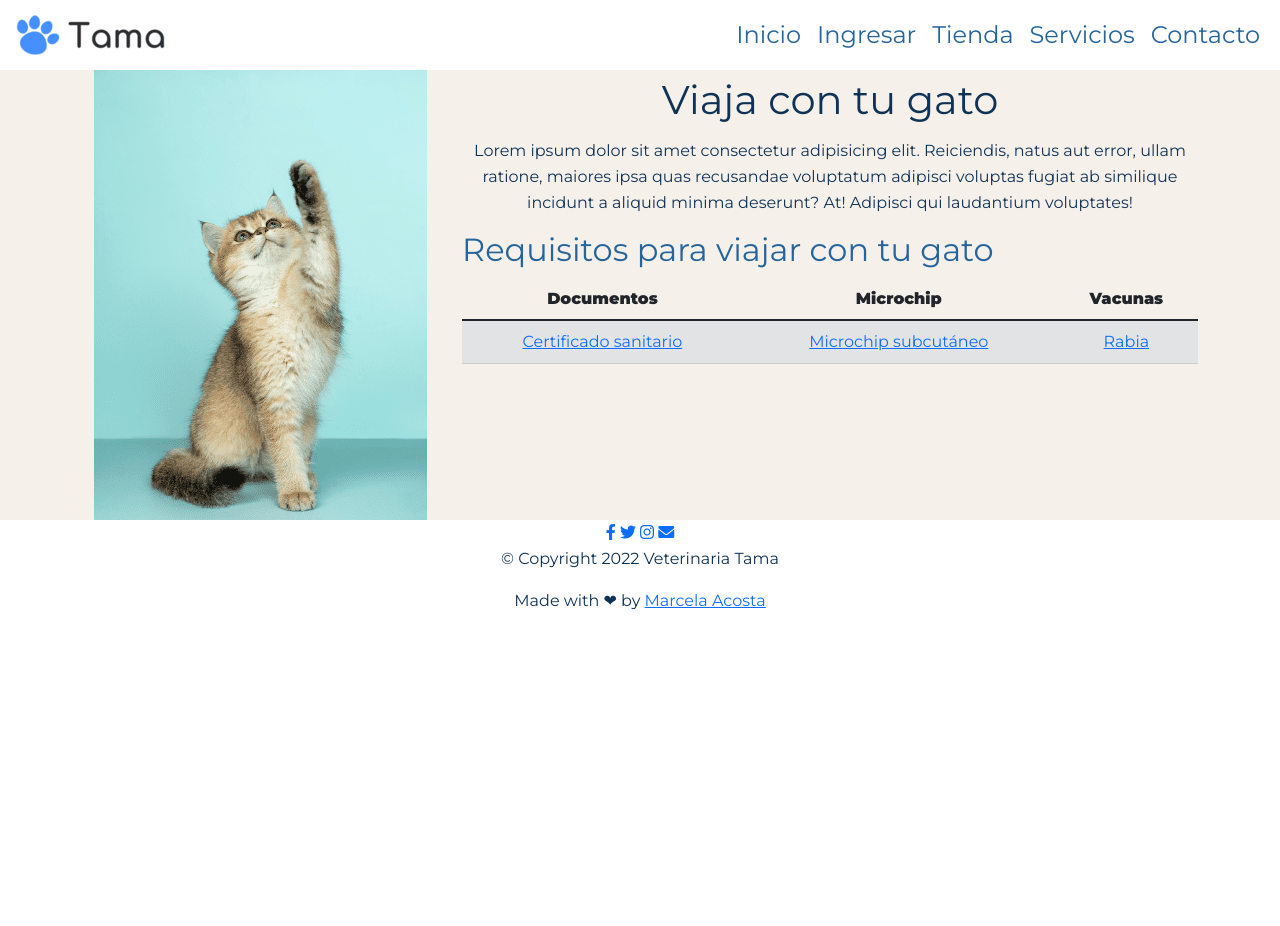
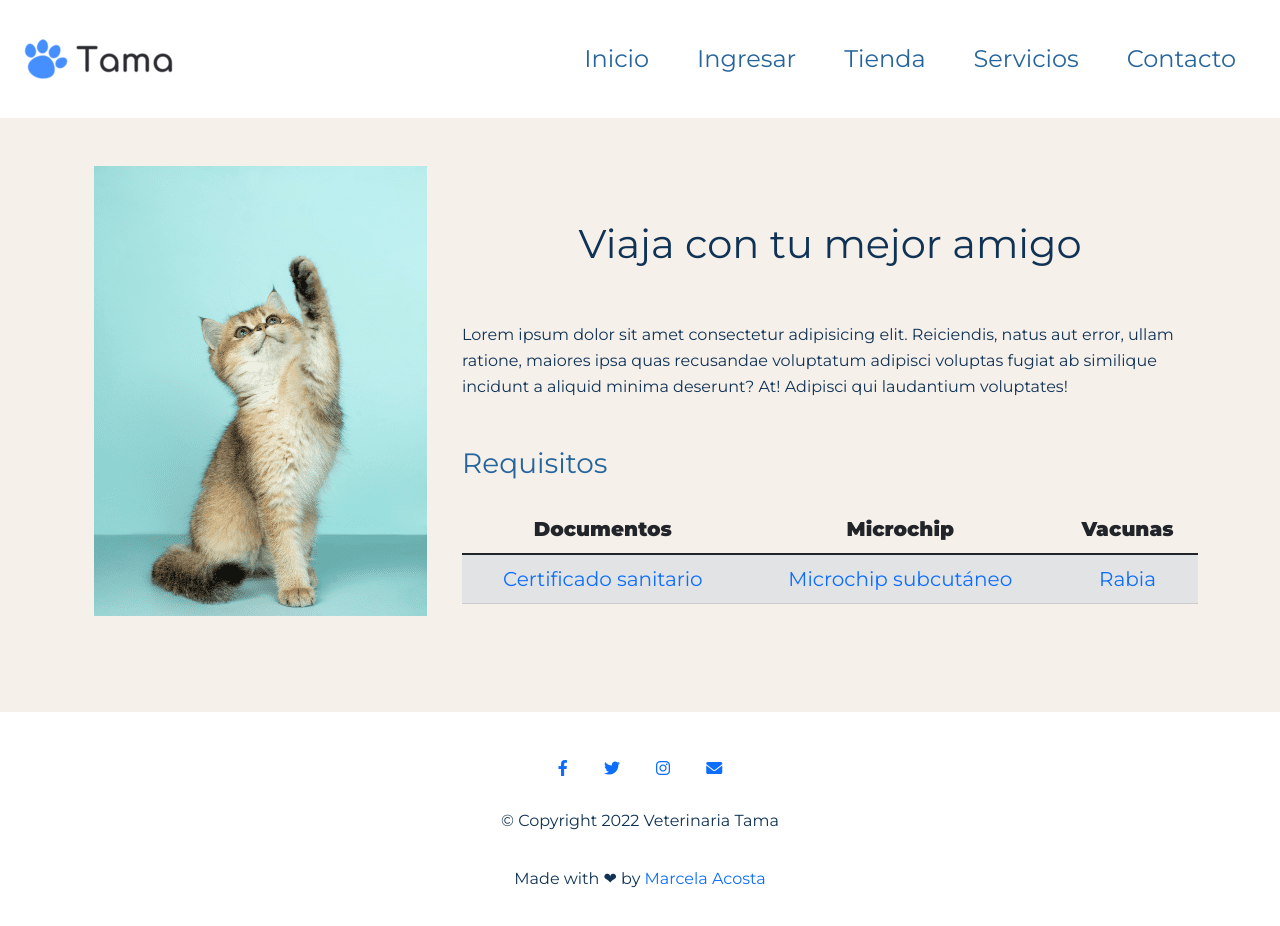
Before and after one commit to marcela-acosta/veterinariaTama_acosta, a website: page pages/servicios.html in a window 1280 px wide. Before the commit the page ends 800 px from the top, so only its background shows below. Drawn offline with nearby package versions, Linux system fonts and the light colour scheme; files that its build step writes are made by us from their sources.

Commit message:
Agrega cambios de clases en servicios.html

```diff
--- a/pages/servicios.html
+++ b/pages/servicios.html
@@ -19,21 +19,21 @@
     <link href="https://cdn.jsdelivr.net/npm/bootstrap@5.1.3/dist/css/bootstrap.min.css" rel="stylesheet"
         integrity="sha384-1BmE4kWBq78iYhFldvKuhfTAU6auU8tT94WrHftjDbrCEXSU1oBoqyl2QvZ6jIW3" crossorigin="anonymous">
     <!-- Stylesheet -->
-    <link rel="stylesheet" href="../css/style.css">
+    <link rel="stylesheet" href="../css/estilosNuevos.css">
 </head>
 
 <body>
     <!-- Header -->
-    <header>
+    <header class="p-2">
         <div class="container-fluid">
-            <nav class="navbar navbar-expand-lg navbar-light ulList">
+            <nav class="navbar navbar-expand-lg navbar-light">
                 <div>
                     <a class="navbar-brand" href="index.html">
                         <img class="logo" src="../img/logo.png" alt="logo">
                     </a>
                 </div>
 
-                <button class="navbar-toggler" type="button" data-bs-toggle="collapse"
+                <button class="navbar-toggler border-0" type="button" data-bs-toggle="collapse"
                     data-bs-target="#navbarTogglerDemo02" aria-controls="navbarTogglerDemo02" aria-expanded="false"
                     aria-label="Toggle navigation">
                     <span class="navbar-toggler-icon"></span>
@@ -41,19 +41,19 @@
 
                 <div class="collapse navbar-collapse" id="navbarTogglerDemo02">
                     <ul class="navbar-nav ms-auto">
-                        <li class="nav-item">
+                        <li class="nav-item p-3">
                             <a class="nav-link" href="../index.html">Inicio</a>
                         </li>
-                        <li class="nav-item">
+                        <li class="nav-item p-3">
                             <a class="nav-link" href="ingresar.html">Ingresar</a>
                         </li>
-                        <li class="nav-item">
+                        <li class="nav-item p-3">
                             <a class="nav-link" href="tienda.html">Tienda</a>
                         </li>
-                        <li class="nav-item">
+                        <li class="nav-item p-3">
                             <a class="nav-link" href="servicios.html">Servicios</a>
                         </li>
-                        <li class="nav-item">
+                        <li class="nav-item p-3">
                             <a class="nav-link" href="contacto.html">Contacto</a>
                         </li>
                     </ul>
@@ -64,33 +64,33 @@
 
     <!-- Main -->
     <main>
-        <section class="sectionColor container-fluid">
+        <section class="sectionColor container-fluid py-5">
             <div class="container">
                 <div class="row">
-                    <div class="div1Travel col-xl-4 col-lg-12"></div>
-                    <div class="div2Travel animate__animated animate__fadeInUp col-xl-8 col-lg-12">
-                        <h1 class="h1Travel">Viaja con tu gato</h1>
-                        <p>Lorem ipsum dolor sit amet consectetur adipisicing elit.
+                    <div class="div1Travel d-flex col-xl-4 col-lg-12 mb-5"></div>
+                    <div class="animate__animated animate__fadeInUp col-xl-8 col-lg-12">
+                        <h1 class="h1Travel my-5">Viaja con tu mejor amigo</h1>
+                        <p class="text-start my-5">Lorem ipsum dolor sit amet consectetur adipisicing elit.
                             Reiciendis, natus
                             aut
                             error, ullam ratione, maiores ipsa quas recusandae voluptatum adipisci voluptas fugiat ab
                             similique
                             incidunt a aliquid minima deserunt? At!
                             Adipisci qui laudantium voluptates!</p>
-                        <h2 class="text-start h2Travel">Requisitos para viajar con tu gato</h2>
+                        <h2 class="text-start fs-3 my-4">Requisitos</h2>
                         <table class="table">
                             <thead>
                                 <tr>
-                                    <th>Documentos</th>
-                                    <th>Microchip</th>
-                                    <th>Vacunas</th>
+                                    <th class="fs-5">Documentos</th>
+                                    <th class="fs-5">Microchip</th>
+                                    <th class="fs-5">Vacunas</th>
                                 </tr>
                             </thead>
                             <tbody>
                                 <tr class="table-secondary">
-                                    <td><a class="a-link" href="#">Certificado sanitario</a></td>
-                                    <td><a class="a-link" href="#">Microchip subcutáneo</a></td>
-                                    <td><a class="a-link" href="#">Rabia</a></td>
+                                    <td><a class="a-link text-decoration-none fs-5" href="#">Certificado sanitario</a></td>
+                                    <td><a class="a-link text-decoration-none fs-5" href="#">Microchip subcutáneo</a></td>
+                                    <td><a class="a-link text-decoration-none fs-5" href="#">Rabia</a></td>
                                 </tr>
                             </tbody>
                         </table>
@@ -101,14 +101,14 @@
     </main>
 
     <!-- Footer -->
-    <footer>
+    <footer class="py-4">
         <div class="container-fluid">
-            <a href="#" target="_blank"><i class="social-icon fab fa-facebook-f"></i></a>
-            <a href="#" target="_blank"><i class="social-icon fab fa-twitter"></i></a>
-            <a href="#" target="_blank"><i class="social-icon fab fa-instagram"></i></a>
-            <a href="#" target="_blank"><i class="social-icon fas fa-envelope"></i></a>
-            <p class="text-center">© Copyright 2022 Veterinaria Tama</p>
-            <p class="text-center">Made with ❤ by <a class="a-link" href="#">Marcela Acosta</a></p>
+            <a href="#" target="_blank"><i class="social-icon fab fa-facebook-f py-2 m-3"></i></a>
+            <a href="#" target="_blank"><i class="social-icon fab fa-twitter py-2 m-3"></i></a>
+            <a href="#" target="_blank"><i class="social-icon fab fa-instagram py-2 m-3"></i></a>
+            <a href="#" target="_blank"><i class="social-icon fas fa-envelope py-2 m-3"></i></a>
+            <p class="text-center py-2">© Copyright 2022 Veterinaria Tama</p>
+            <p class="text-center py-2">Made with ❤ by <a class="a-link text-decoration-none" href="#">Marcela Acosta</a></p>
         </div>
     </footer>
 
```
